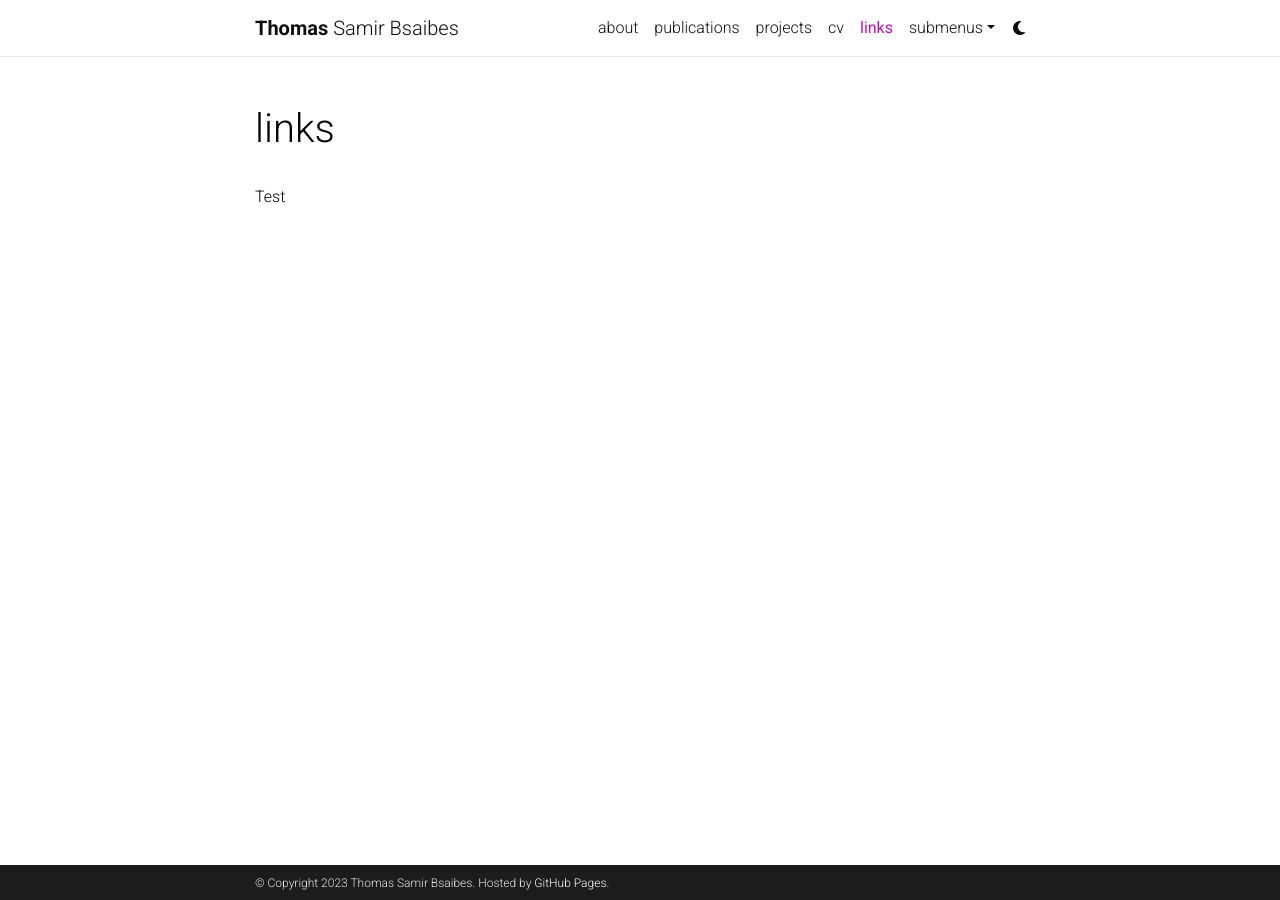
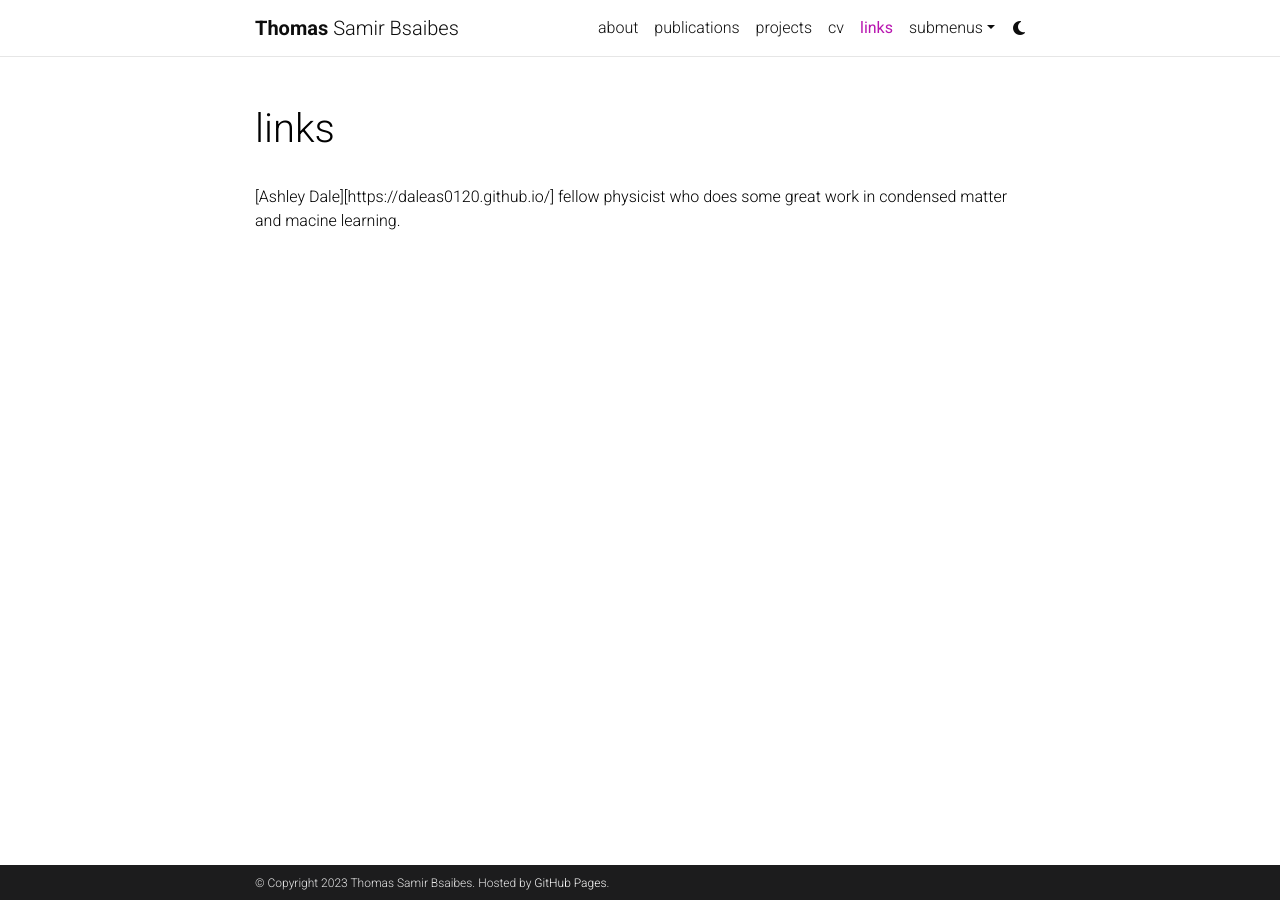
Before and after one commit to BsaibesT/bsaibest.github.io, a Jekyll site: the page built from _pages/links.md, in a window 1280 px wide. Built offline with Jekyll 4.4.1, drawn with Linux system fonts in a browser that asks for light colours; comment, search, counter and statistics services are not loaded; a style sheet for code colours, icons or effects is not loaded.

Commit message:
Update links.md
Link to Ashley's webpage

```diff
--- a/_pages/links.md
+++ b/_pages/links.md
@@ -7,4 +7,4 @@
 nav_order: 4
 ---
 
-Test
+[Ashley Dale][https://daleas0120.github.io/] fellow physicist who does some great work in condensed matter and macine learning.
```
